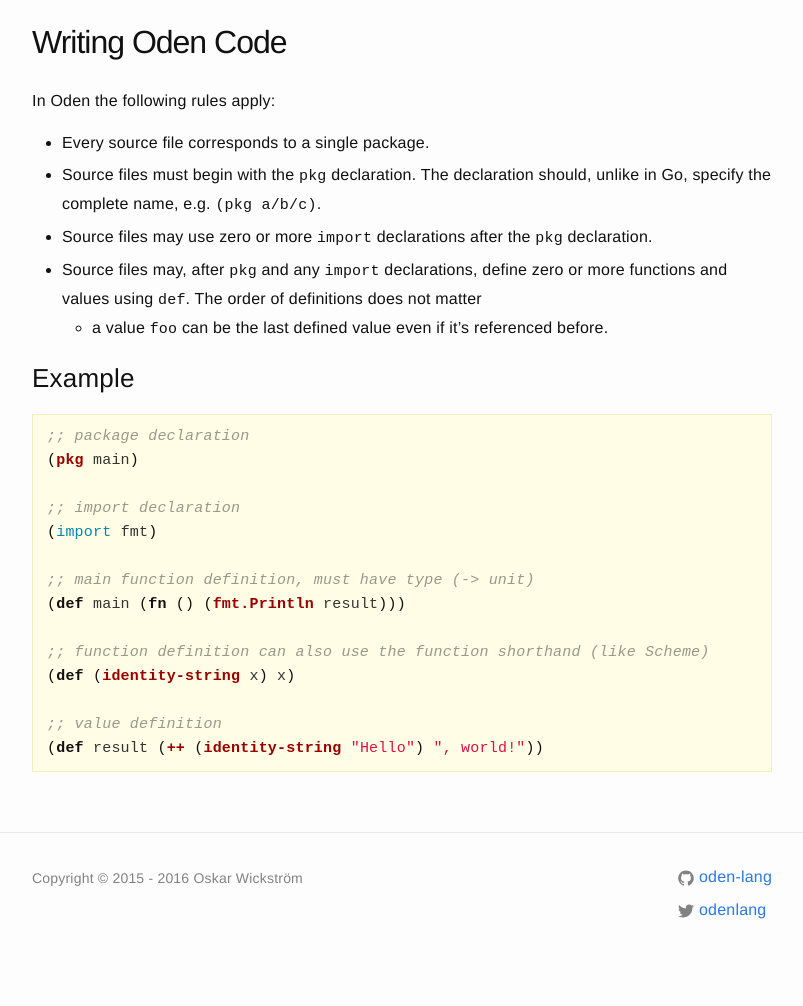
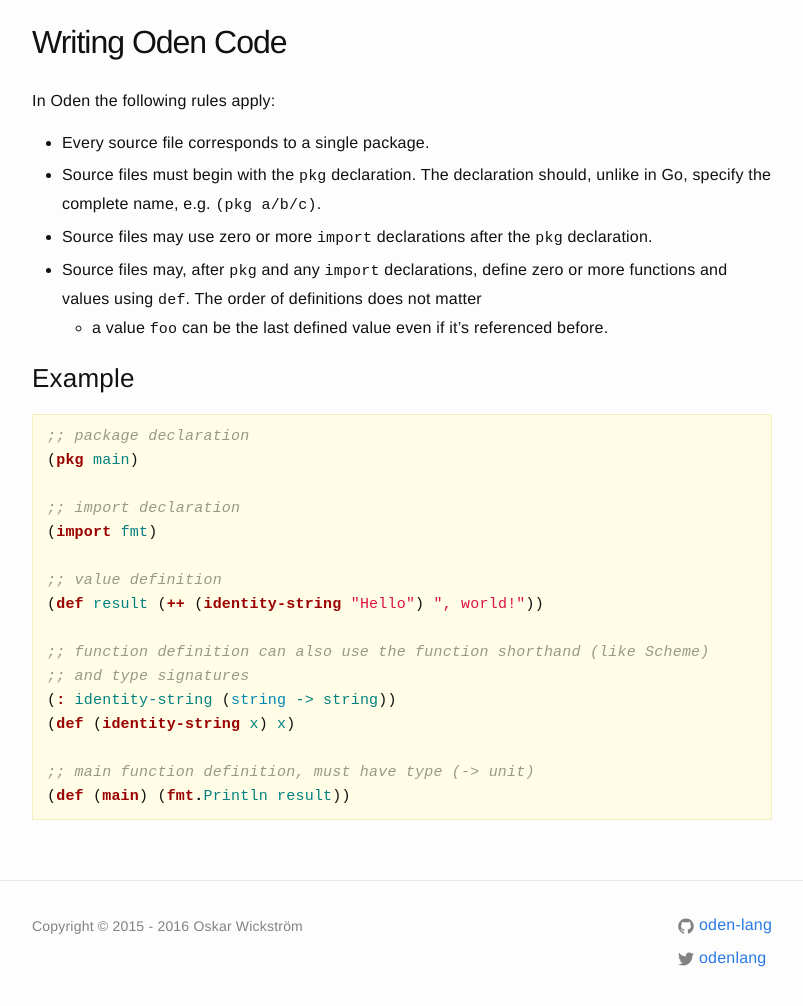
Before and after one commit to oden-lang/oden-lang.github.io, a Jekyll site: the page built from user-guide/writing-oden-code.md, in a window 1280 px wide, cut to the strip 104-1110 px from the top of the page. Shown: the whole strip, without its empty margins (238-1041 px from the left). Built offline with Jekyll 4.4.1, drawn with Linux system fonts in a browser that asks for light colours; before the commit the page ends 1062 px from its top, so only the background shows below that.

Commit message:
Update "writing oden" example

```diff
--- a/user-guide/writing-oden-code.md
+++ b/user-guide/writing-oden-code.md
@@ -16,19 +16,22 @@ In Oden the following rules apply:
 
 ## Example
 
-{% highlight clojure %}
+{% highlight scheme %}
 ;; package declaration
 (pkg main)
 
 ;; import declaration
 (import fmt)
 
-;; main function definition, must have type (-> unit)
-(def main (fn () (fmt.Println result)))
+;; value definition
+(def result (++ (identity-string "Hello") ", world!"))
 
 ;; function definition can also use the function shorthand (like Scheme)
+;; and type signatures
+(: identity-string (string -> string))
 (def (identity-string x) x)
 
-;; value definition
-(def result (++ (identity-string "Hello") ", world!"))
+;; main function definition, must have type (-> unit)
+(def (main) (fmt.Println result))
+
 {% endhighlight %}
```
